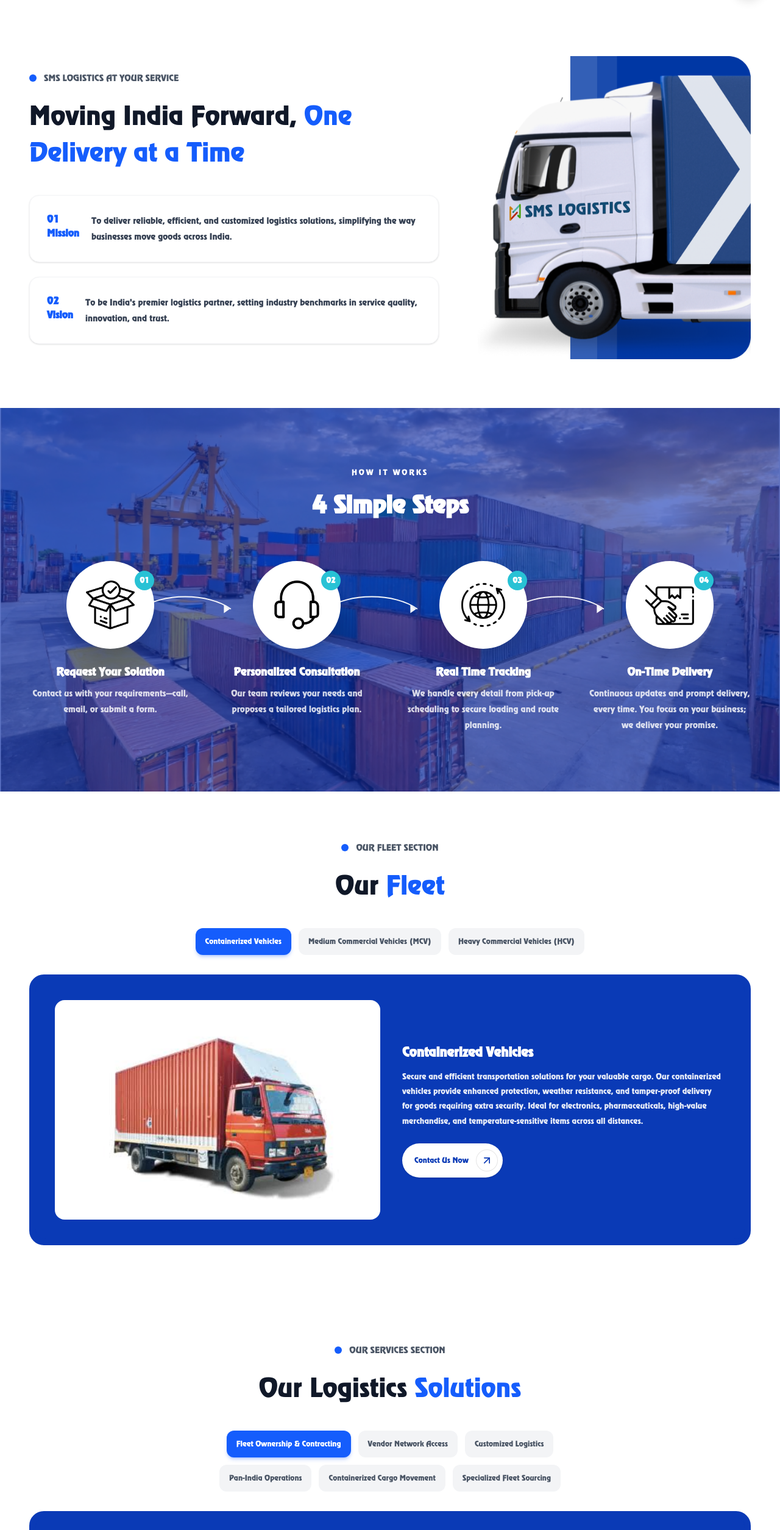
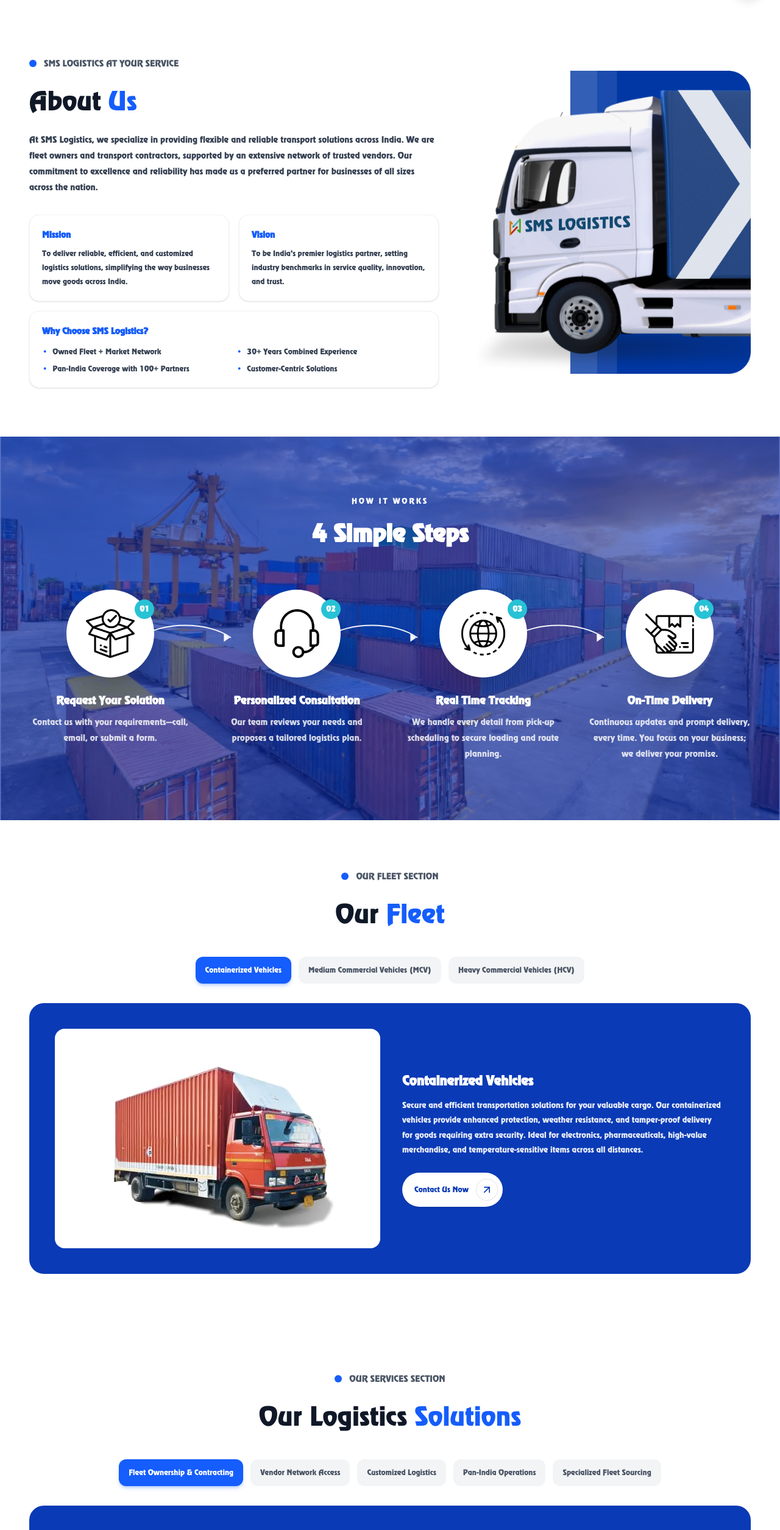
Before and after one commit to AneeVerse/sms-logistics, a Next.js app: page / in a window 1280 px wide. Shown: the part 780-3289 px from the top of the page at 61% size. Built offline with nearby package versions, Linux system fonts and the light colour scheme.

Commit message:
feat(ui): update service section layout and content
- Replace image formats from jpg to png for better quality
- Change navbar link from "why-choose-us" to "services"
- Simplify service tabs layout from grid to single row
- Redesign about us section with mission, vision and key points

```diff
--- a/src/components/Navbar.tsx
+++ b/src/components/Navbar.tsx
@@ -74,7 +74,7 @@
           <Link href="/" className={`font-semibold uppercase transition-colors ${
             isScrolled ? 'hover:text-gray-800' : 'hover:text-white'
           }`}>Home</Link>
-          <Link href="#why-choose-us" className={`font-semibold uppercase transition-colors ${
+          <Link href="#services" className={`font-semibold uppercase transition-colors ${
             isScrolled ? 'hover:text-gray-800' : 'hover:text-white'
           }`}>About</Link>
           <Link href="#our-solution" className={`font-semibold uppercase transition-colors ${
@@ -165,7 +165,7 @@
                 Home
               </Link>
               <Link
-                href="#why-choose-us"
+                href="#services"
                 onClick={closeMobileMenu}
                 className="block text-white text-2xl font-semibold uppercase hover:text-blue-300 transition-colors"
               >
--- a/src/components/OurFleet.tsx
+++ b/src/components/OurFleet.tsx
@@ -19,7 +19,7 @@
   {
     key: "lcv",
     label: "Containerized Vehicles",
-    imageSrc: "/images/client resources/Containerised Vehicle.jpg",
+    imageSrc: "/images/client resources/Containerised Vehicle.png",
     imageAlt: "Containerized vehicles",
     heading: "Containerized Vehicles",
     description: "Secure and efficient transportation solutions for your valuable cargo. Our containerized vehicles provide enhanced protection, weather resistance, and tamper-proof delivery for goods requiring extra security. Ideal for electronics, pharmaceuticals, high-value merchandise, and temperature-sensitive items across all distances.",
@@ -27,7 +27,7 @@
   {
     key: "mcv",
     label: "Medium Commercial Vehicles (MCV)",
-    imageSrc: "/images/client resources/mvc .jpg",
+    imageSrc: "/images/client resources/mvc .png",
     imageAlt: "Medium commercial vehicles",
     heading: "Medium Commercial Vehicles (MCV)",
     description: "Strike the right balance between capacity and efficiency. Our MCV fleet is ideal for regional distribution and city-to-city transfers—offering optimal load sizes, consistent schedules, and superior reliability. When you need more than a van but less than a truck, MCVs fill the gap seamlessly.",
--- a/src/components/OurSolution.tsx
+++ b/src/components/OurSolution.tsx
@@ -48,14 +48,7 @@
     description: "Experience seamless connectivity to every corner of India. Our widespread operational network spans all major cities, industrial hubs, and emerging markets, delivering uninterrupted logistics support wherever your business takes you. With reliable last-mile connectivity and deep local expertise, your cargo arrives safely—no destination is out of reach.",
   },
 
-  {
-    key: "container",
-    label: "Containerized Cargo Movement",
-    imageSrc: "/images/our-solution/services/Containerized Cargo Movement.png",
-    imageAlt: "Containerized cargo transport",
-    heading: "Containerized Cargo Movement",
-    description: "Protect your cargo from weather and theft while maximizing space with our containerized solutions. Ideal for valuable, fragile, or sensitive goods, our container trucks and trailers offer secure, standardized transport—ensuring safe passage from source to destination, no matter the distance or road conditions.",
-  },
+
   {
     key: "specialized",
     label: "Specialized Fleet Sourcing",
@@ -165,12 +158,10 @@
           </div>
         </div>
 
-        {/* Tablet & Desktop: Grid Layout */}
+        {/* Tablet & Desktop: Single Row Layout */}
         <div className="hidden sm:block">
-          <div className="flex flex-col items-center gap-2 md:gap-3 max-w-6xl mx-auto">
-            {/* First row */}
-            <div className="flex flex-wrap justify-center gap-2 md:gap-3 w-full">
-              {SERVICES.slice(0, 3).map((s) => {
+          <div className="flex flex-wrap justify-center gap-2 md:gap-3 max-w-6xl mx-auto">
+            {SERVICES.map((s) => {
               const isActive = active === s.key;
               return (
                 <button
@@ -187,27 +178,6 @@
                 </button>
               );
             })}
-            </div>
-            {/* Second row */}
-            <div className="flex flex-wrap justify-center gap-2 md:gap-3 w-full">
-              {SERVICES.slice(3).map((s) => {
-                const isActive = active === s.key;
-                return (
-                  <button
-                    key={s.key}
-                    type="button"
-                    onClick={() => setActive(s.key)}
-                    className={`relative px-3 md:px-4 py-2.5 md:py-3 text-xs md:text-sm font-medium rounded-xl transition-all duration-300 text-center ${
-                      isActive
-                        ? "bg-blue-600 text-white shadow-md shadow-blue-600/25"
-                        : "bg-gray-100 text-gray-600 hover:text-gray-900 hover:bg-gray-200"
-                    }`}
-                  >
-                    <span className="block">{s.label}</span>
-                  </button>
-                );
-              })}
-            </div>
           </div>
         </div>
       </div>
--- a/src/components/Service.tsx
+++ b/src/components/Service.tsx
@@ -14,33 +14,61 @@
           </div>
 
           <h2 className="mt-4 sm:mt-5 text-2xl sm:text-3xl md:text-4xl lg:text-[42px] xl:text-[48px] font-medium leading-tight">
-            <span className="text-gray-900">Moving India Forward,</span>{" "}
-            <span className="text-blue-600">One Delivery </span>
-
-            <span className="text-blue-600">at a Time</span>
+            <span className="text-gray-900">About</span>{" "}
+            <span className="text-blue-600">Us</span>
           </h2>
 
-          <div className="mt-8 sm:mt-10 flex flex-col gap-4 sm:gap-6">
-            {/* Card 1 */}
-            <div className="rounded-2xl bg-white border border-gray-100 shadow-sm p-5 sm:p-6 md:p-7 grid grid-cols-[auto_1fr] gap-4 sm:gap-5 items-start">
-              <div className="text-blue-600 text-base sm:text-lg font-semibold leading-tight">
-                01<br />Mission
+          <p className="mt-4 sm:mt-5 text-gray-700 leading-relaxed text-sm sm:text-base">
+            At SMS Logistics, we specialize in providing flexible and reliable transport solutions across India.
+            We are fleet owners and transport contractors, supported by an extensive network of trusted vendors.
+            Our commitment to excellence and reliability has made us a preferred partner for businesses of all sizes across the nation.
+          </p>
+
+          <div className="mt-6 sm:mt-8 flex flex-col gap-3 sm:gap-4">
+            {/* Mission & Vision Cards */}
+            <div className="grid grid-cols-1 md:grid-cols-2 gap-3 sm:gap-4">
+              <div className="rounded-2xl bg-white border border-gray-100 shadow-sm p-4 sm:p-5">
+                <div className="text-blue-600 text-sm sm:text-base font-semibold mb-2">
+                  Mission
+                </div>
+                <p className="text-gray-700 leading-relaxed text-xs sm:text-sm">
+                  To deliver reliable, efficient, and customized logistics solutions,
+                  simplifying the way businesses move goods across India.
+                </p>
               </div>
-              <p className="text-gray-700 leading-relaxed text-sm sm:text-base">
-                To deliver reliable, efficient, and customized logistics solutions,
-                simplifying the way businesses move goods across India.
-              </p>
+
+              <div className="rounded-2xl bg-white border border-gray-100 shadow-sm p-4 sm:p-5">
+                <div className="text-blue-600 text-sm sm:text-base font-semibold mb-2">
+                  Vision
+                </div>
+                <p className="text-gray-700 leading-relaxed text-xs sm:text-sm">
+                  To be India's premier logistics partner, setting industry benchmarks
+                  in service quality, innovation, and trust.
+                </p>
+              </div>
             </div>
 
-            {/* Card 2 */}
-            <div className="rounded-2xl bg-white border border-gray-100 shadow-sm p-5 sm:p-6 md:p-7 grid grid-cols-[auto_1fr] gap-4 sm:gap-5 items-start">
-              <div className="text-blue-600 text-base sm:text-lg font-semibold leading-tight">
-                02<br />Vision
+            {/* Key Points */}
+            <div className="rounded-2xl bg-white border border-gray-100 shadow-sm p-4 sm:p-5">
+              <h3 className="text-blue-600 font-semibold text-sm sm:text-base mb-3">Why Choose SMS Logistics?</h3>
+              <div className="grid grid-cols-1 sm:grid-cols-2 gap-2 text-xs sm:text-sm text-gray-700">
+                <div className="flex items-start gap-2">
+                  <span className="text-blue-600 font-medium">•</span>
+                  <span>Owned Fleet + Market Network</span>
+                </div>
+                <div className="flex items-start gap-2">
+                  <span className="text-blue-600 font-medium">•</span>
+                  <span>30+ Years Combined Experience</span>
+                </div>
+                <div className="flex items-start gap-2">
+                  <span className="text-blue-600 font-medium">•</span>
+                  <span>Pan-India Coverage with 100+ Partners</span>
+                </div>
+                <div className="flex items-start gap-2">
+                  <span className="text-blue-600 font-medium">•</span>
+                  <span>Customer-Centric Solutions</span>
+                </div>
               </div>
-              <p className="text-gray-700 leading-relaxed text-sm sm:text-base">
-                To be India&apos;s premier logistics partner, setting industry benchmarks
-                in service quality, innovation, and trust.
-              </p>
             </div>
           </div>
         </div>
```
Also changed, not shown: public/images/client resources/Containerised vehicle.png (added), public/images/client resources/mvc .png (added). Lines whose indentation alone changed are shown as unchanged.
